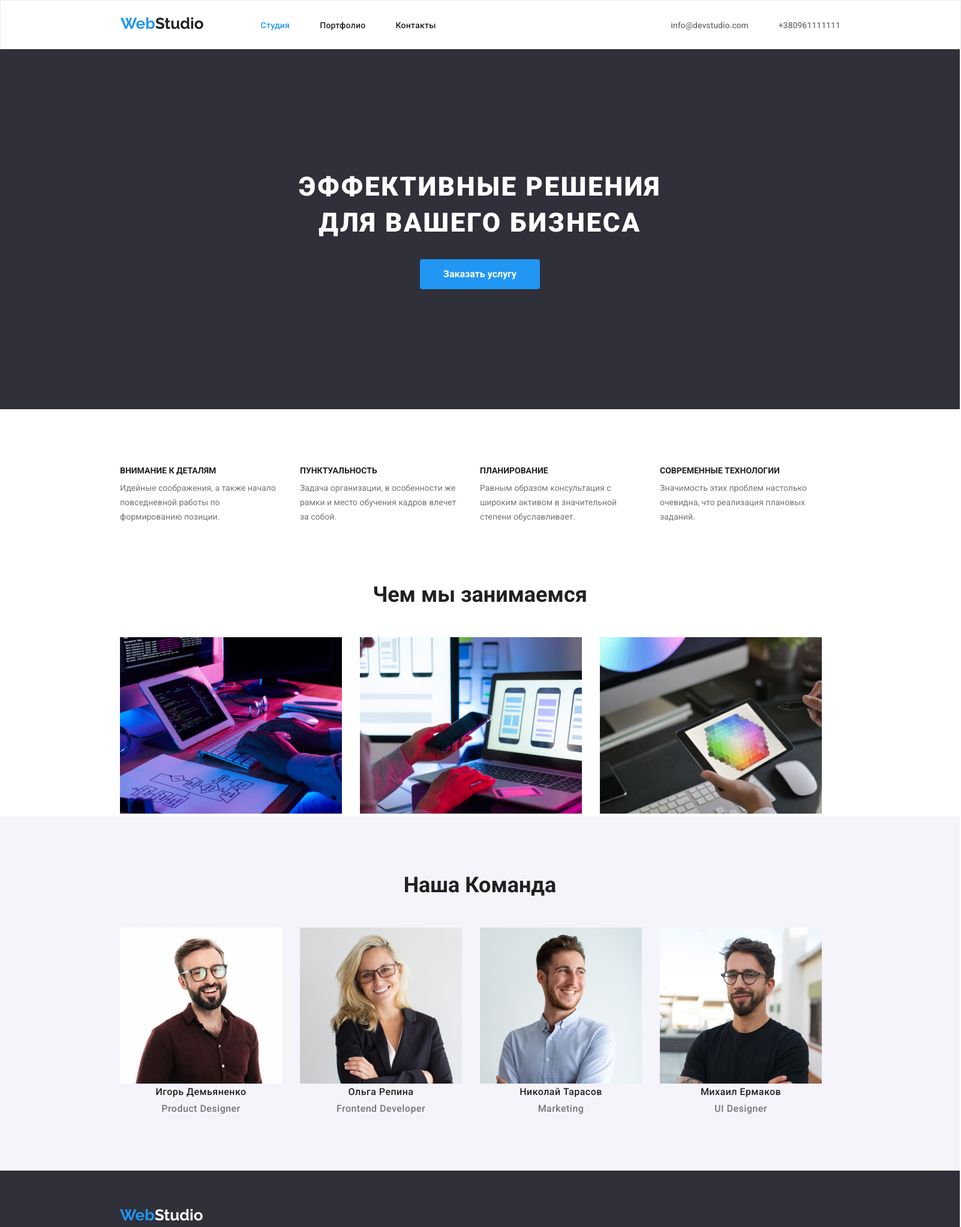
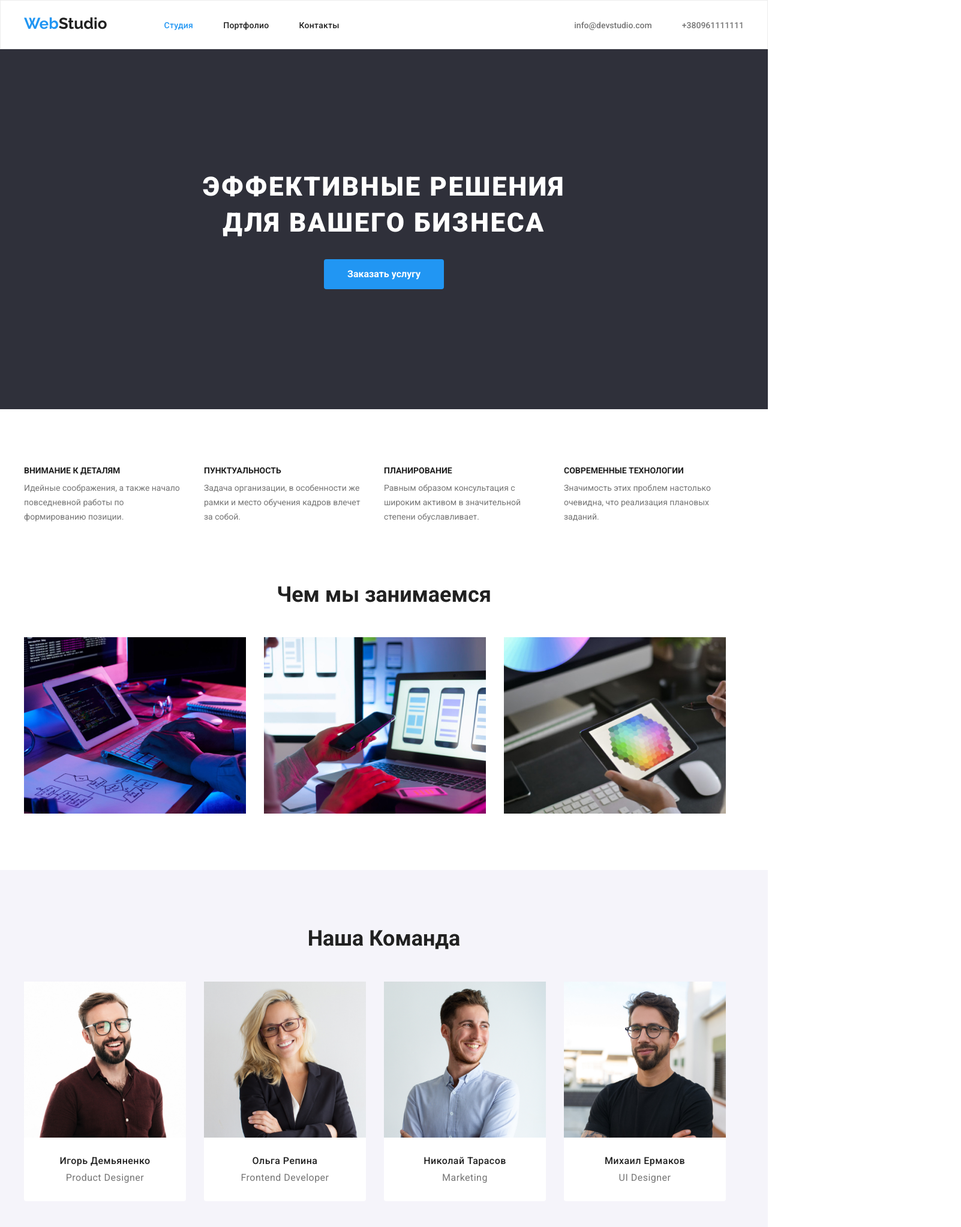
Before and after one commit to YevheniiGrabina/goit-markup-hw-03., a plain HTML site: page index.html in a window 1280 px wide. Shown: the top 2045 px of the page at 60% size, 1602 px wide, since content can reach past the window. Drawn offline with nearby package versions, Linux system fonts and the light colour scheme.

Commit message:
Правки в дз3

```diff
--- a/css/styles.css
+++ b/css/styles.css
@@ -26,7 +26,6 @@ body {
 }
 .topline {
   background-color: var(--primary-title-color);
-  width: 1600px;
   height: 80px;
   border: 1px solid #ececec;
 }
@@ -79,23 +78,34 @@ body {
 .site-nav {
   display: flex;
   list-style: none;
+  margin-right: auto;
+}
+.menu-nav{
+  margin-right: 50px;
+  list-style: none;
+  padding-bottom: 32px;
   padding-top: 32px;
-  padding-bottom: 32px;,
-  margin-right: auto;
+}
+.menu-nav:last-child{
+  margin-right: 0;
 }
 .menu-item {
   margin-right: 50px;
   list-style: none;
+  padding-top: 32px;
+  padding-bottom: 32px;
 }
+.menu-item:last-child{
+  margin-right: 0;
+}
+
 .header-nav {
   align-items: center;
 }
 .contact-list {
   display: flex;
   margin-left: auto;
-  margin-left: auto;
-  padding-top: 32px;
-  padding-bottom: 32px;
+
 }
 .site-nav .link {
   color: var(--primary-text-color);
@@ -149,8 +159,9 @@ body {
   color: var(--accent-color);
 }
 .hero-section {
-  width: 1600px;
   background-color:var(--secondary-title-color);
+  padding-top: 200px;
+  padding-bottom: 200px;
 }
 .hero-title {
   font-family: Roboto;
@@ -165,9 +176,8 @@ body {
 }
 .hero-title {
   width: 696px;
-  padding-top: 200px;
-  padding-bottom: 30px;
   margin:  0 auto;
+  margin-bottom: 30px;
 
 
 }
@@ -183,7 +193,6 @@ body {
 }
 .hero-container {
   width: 1200px;
-  height: 600px;
   padding-left: 15px;
   padding-right: 15px;
   margin: 0 auto;
@@ -204,8 +213,8 @@ height: 50px;
 }
 .section {
   list-style: none;
-  width: 1600px;
   padding-top: 94px;
+  padding-bottom: 94px;
 }
 .feature-container {
   width: 1200px;
@@ -248,8 +257,7 @@ height: 50px;
 }
 .box-section{
   list-style: none;
-  width: 1600px;
-  padding-top: 94px;
+  padding-bottom: 94px;
 }
 .title-container {
   width: 1200px;
@@ -283,11 +291,10 @@ height: 50px;
 }
 .section-bg {
   background-color: #f5f4fa;
-  width: 1600px;
   padding-bottom: 94px;
+  padding-top: 94px;
 }
 .team-title{
-  padding-top: 94px;
 }
 .team-container {
   width: 1200px;
@@ -301,18 +308,27 @@ height: 50px;
 }
 .team-item {
   margin-right: 30px;
+  display: block;
 }
 .team-item:last-child{
   margin-right: 0;
 }
 .team-card {
+
+  background-color: #ffffff;
+  text-align: center;
+  letter-spacing: 0.03em;
+  border-radius: 0px 0px 4px 4px;
+  padding-top: 30px;
+  padding-bottom: 30px;
+  padding-right: auto;
+}
+.team-name{
   font-family: Roboto, sans-serif;
   font-style: normal;
   font-weight: 500;
   font-size: 16px;
   color: var(--primary-text-color);
-  text-align: center;
-  letter-spacing: 0.03em;
 
 }
 .team-card-text {
@@ -325,8 +341,6 @@ height: 50px;
 }
 .footer {
   background-color: var(--secondary-title-color);
-  width: 1600px;
-  height: 252px;
 }
 
 .footer-container {
@@ -346,8 +360,7 @@ height: 50px;
   display: flex;
   padding-top: 60px;
   margin-bottom: 20px;
-  width: 145px;
-  height: 31px;
+
 
 }
 .web {
@@ -364,9 +377,11 @@ height: 50px;
   color: var(--primary-title-color);
   text-decoration: none;
   list-style: none;
-  width: 231px;
-height: 81px;
 display: block;
+}
+.footer-list{
+display: block;
+padding-bottom: 60px;
 }
 .mail {
   display: block;
@@ -374,7 +389,6 @@ display: block;
 }
 .tel {
   display: block;
-  padding-bottom: 60px;
 }
 
 .title {
@@ -468,19 +482,22 @@ display: block;
   margin-bottom: 30px;
   list-style: none;
 
+
 }
 .flex-element:nth-child(3n) {
   margin-right: 0;
 }
 .portfolio-group{
   border: 1px solid #EEEEEE;
+  border-top: 0;
   padding-left: 24px;
+  padding-right: 24px;
+  padding-top: 20px;
+  padding-bottom: 20px;
 }
-.section-group{
-  width: 1600px;
-
+img{
+  display: block;
 }
-
 .project-list {
   font-family: Roboto;
   font-style: normal;
@@ -490,10 +507,6 @@ display: block;
   letter-spacing: 0.06em;
   color: var(--primary-text-color);
   list-style: none;
-}
-.project-list{
-  padding-top: 20px;
-  display: block;
 }
 .project-text {
   font-family: Roboto, sans-serif;
@@ -505,7 +518,6 @@ display: block;
   list-style: none;
 }
 .project-text{
-  padding-bottom: 20px;
 }
 .address {
   font-family: Roboto, sans-serif;
--- a/index.html
+++ b/index.html
@@ -22,13 +22,14 @@
         >
         <nav>
           <ul class="site-nav list">
-            <li class="menu-item">
+            <li class="menu-nav">
               <a href="./index.html" class="current">Студия</a>
             </li>
-            <li class="menu-item">
+            <li class="menu-nav">
               <a href="./portfolio.html" class="link">Портфолио</a>
             </li>
-            <li><a href="#" class="link">Контакты</a></li>
+            <li class="menu-nav">
+              <a href="#" class="link">Контакты</a></li>
           </ul>
         </nav>
         <ul class="contact-list">
@@ -37,7 +38,7 @@
               >info@devstudio.com</a
             >
           </li>
-          <li>
+          <li class="menu-item">
             <a href="tel:+380961111111" class="contacts">+380961111111</a>
           </li>
         </ul>
@@ -122,30 +123,30 @@
         <h2 class="section-title team-title">Наша Команда</h2>
         <ul class="team-list">
           <li class="team-item">
+            <img src="./images/Игорь.jpg" alt="Фото Игоря" width="270" />
             <div class="team-card">
-            <img src="./images/Игорь.jpg" alt="Фото Игоря" width="270" />
-            <h3 class="team-card">Игорь Демьяненко</h3>
+            <h3 class="team-name">Игорь Демьяненко</h3>
             <p lang="en" class="team-card-text">Product Designer</p>
             </div>
           </li>
           <li class="team-item">
+            <img src="./images/Ольга.jpg" alt="Фото Ольги" width="270" />
             <div class="team-card">
-            <img src="./images/Ольга.jpg" alt="Фото Ольги" width="270" />
-            <h3 class="team-card">Ольга Репина</h3>
+            <h3 class="team-name">Ольга Репина</h3>
             <p lang="en" class="team-card-text">Frontend Developer</p>
             </div>
           </li>
           <li class="team-item">
+            <img src="./images/Николай.jpg" alt="Фото Николая" width="270" />
             <div class="team-card">
-            <img src="./images/Николай.jpg" alt="Фото Николая" width="270" />
-            <h3 class="team-card">Николай Тарасов</h3>
+            <h3 class="team-name">Николай Тарасов</h3>
             <p lang="en" class="team-card-text">Marketing</p>
             </div>
           </li>
           <li class="team-item">
+            <img src="./images/Михаил.jpg" alt="Фото Михаила" width="270" />
             <div class="team-card">
-            <img src="./images/Михаил.jpg" alt="Фото Михаила" width="270" />
-            <h3 class="team-card">Михаил Ермаков</h3>
+            <h3 class="team-name">Михаил Ермаков</h3>
             <p lang="en" class="team-card-text">UI Designer</p>
             </div>
           </li>
```
Also changed, not shown: portfolio.html (+6 -4 lines).
